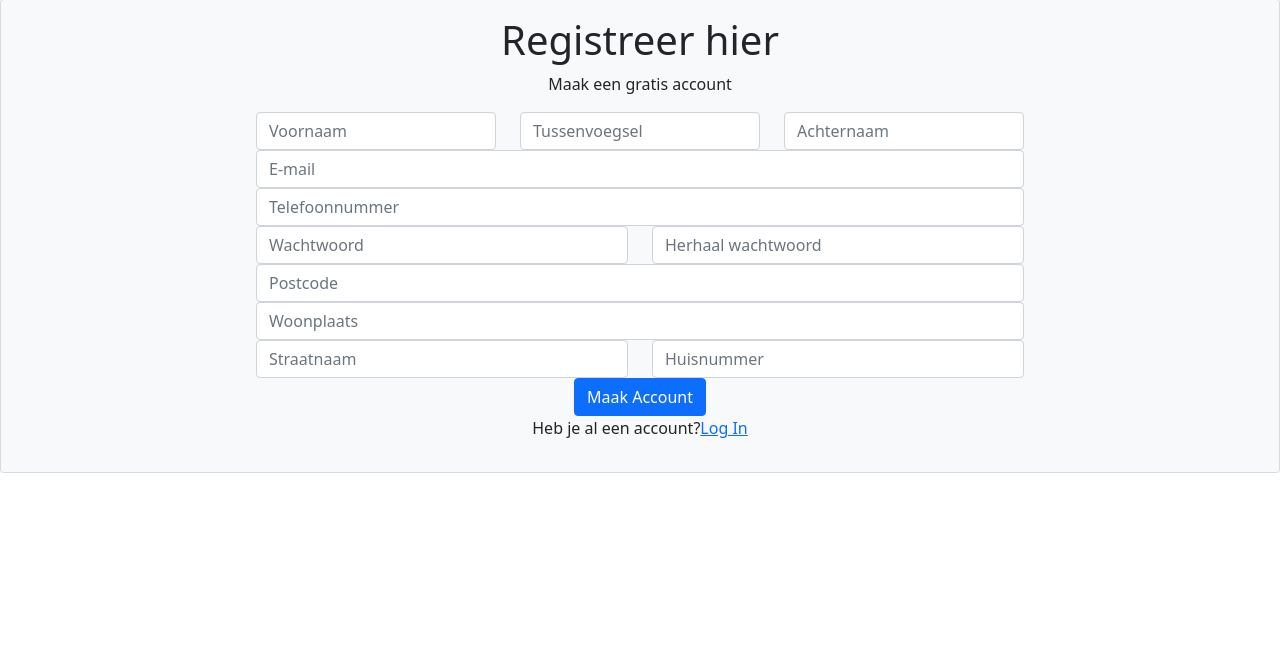
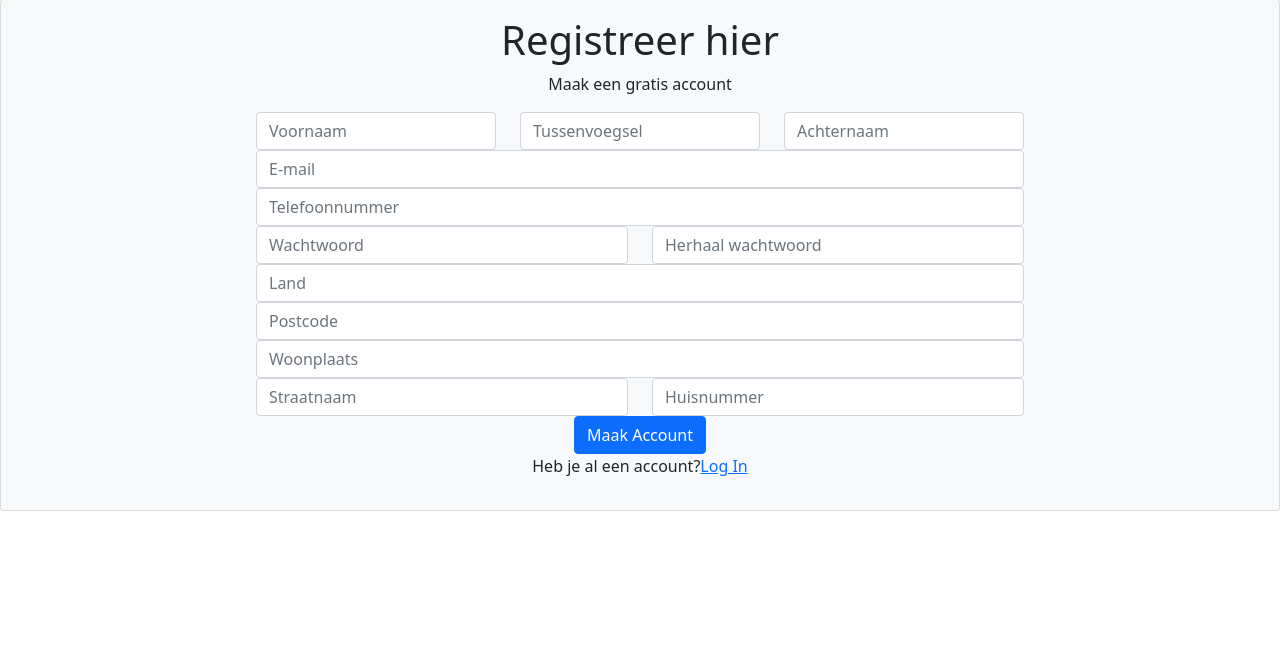
Before and after one commit to Samesleepy/Sun.project, a PHP site: page /signup.php in a window 1280 px wide. Shown: the part 72-728 px from the top of the page. Run offline with PHP 8.4, Linux system fonts and the light colour scheme; some libraries are stand-ins or nearby versions.

Commit message:
land toegevoegd, bugfix

```diff
--- a/Sun-Tours website/review.php
+++ b/Sun-Tours website/review.php
@@ -1,9 +1,8 @@
 <?php include_once 'header.php' ?>
    <head>
-      <title>Login</title>
-      <link href="bootstrap/js/bootstrap.min.js" rel="stylesheet">
+      <!-- <link href="bootstrap/js/bootstrap.min.js" rel="stylesheet">
       <link rel="stylesheet" href="test.css"/>
-      <link rel="stylesheet" href="bootstrap/css/bootstrap.min.css"/>
+      <link rel="stylesheet" href="bootstrap/css/bootstrap.min.css"/> -->
    </head>
    <body>
       <div class="card bg-light">
@@ -72,7 +71,6 @@
 
                          </div>
                       </div>
-                    </div>
          <?php } ?>
          </div>
       </div>
--- a/Sun-Tours website/signup.php
+++ b/Sun-Tours website/signup.php
@@ -56,6 +56,9 @@
                   </div>
                </div>
                <div class="form-group input-group">
+                  <input name="land" class="form-control" placeholder="Land" type="text" required>
+               </div>
+               <div class="form-group input-group">
                   <input name="postcode" class="form-control" placeholder="Postcode" type="text" required>
                </div>
                <div class="form-group input-group">
@@ -104,6 +107,7 @@
               $telefoonnummer = $_POST['telefoonnummer'];
               $wachtwoord = $_POST['wachtwoord'];
               $hashed_wachtwoord = password_hash($wachtwoord, PASSWORD_DEFAULT);
+              $land = $_POST['land'];
               $woonplaats = $_POST['woonplaats'];
               $postcode = $_POST['postcode'];
               $straatnaam = $_POST['straatnaam'];
@@ -111,11 +115,11 @@
 
               if(CheckDuplicateEmail($email, $conn)){
 
-                $sql = "INSERT INTO `klant` (`Voornaam`, `Achternaam`, `Tussenvoegsel`, `Email`, `Wachtwoord`, `Telefoonnummer`,`Woonplaats`, `Postcode`, `Straatnaam`, `Huisnummer`)
-                VALUES (?,?,?,?,?,?,?,?,?,?)";
+                $sql = "INSERT INTO `klant` (`Voornaam`, `Achternaam`, `Tussenvoegsel`, `Email`, `Wachtwoord`, `Telefoonnummer`,`Land`,`Woonplaats`, `Postcode`, `Straatnaam`, `Huisnummer`)
+                VALUES (?,?,?,?,?,?,?,?,?,?,?)";
 
                 $stmt= $conn->prepare($sql);
-                $stmt->execute([$voornaam, $achternaam, $tussenvoegsel, $email, $hashed_wachtwoord, $telefoonnummer, $woonplaats, $postcode, $straatnaam, $huisnummer]);
+                $stmt->execute([$voornaam, $achternaam, $tussenvoegsel, $email, $hashed_wachtwoord, $telefoonnummer,$land , $woonplaats, $postcode, $straatnaam, $huisnummer]);
 
                 // if(mysqli_query($conn, $sql)){
                 //   echo "Account geregistreerd!";
```
